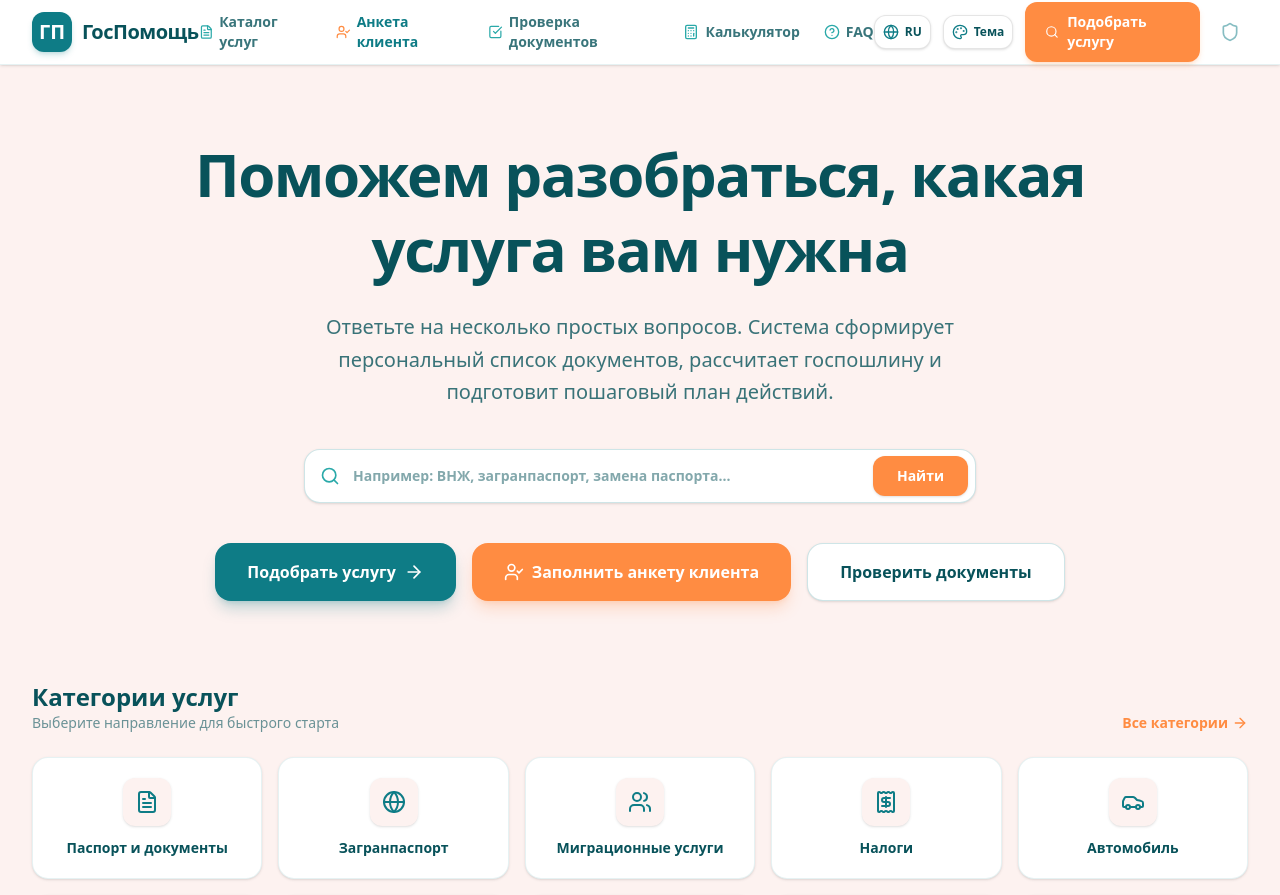
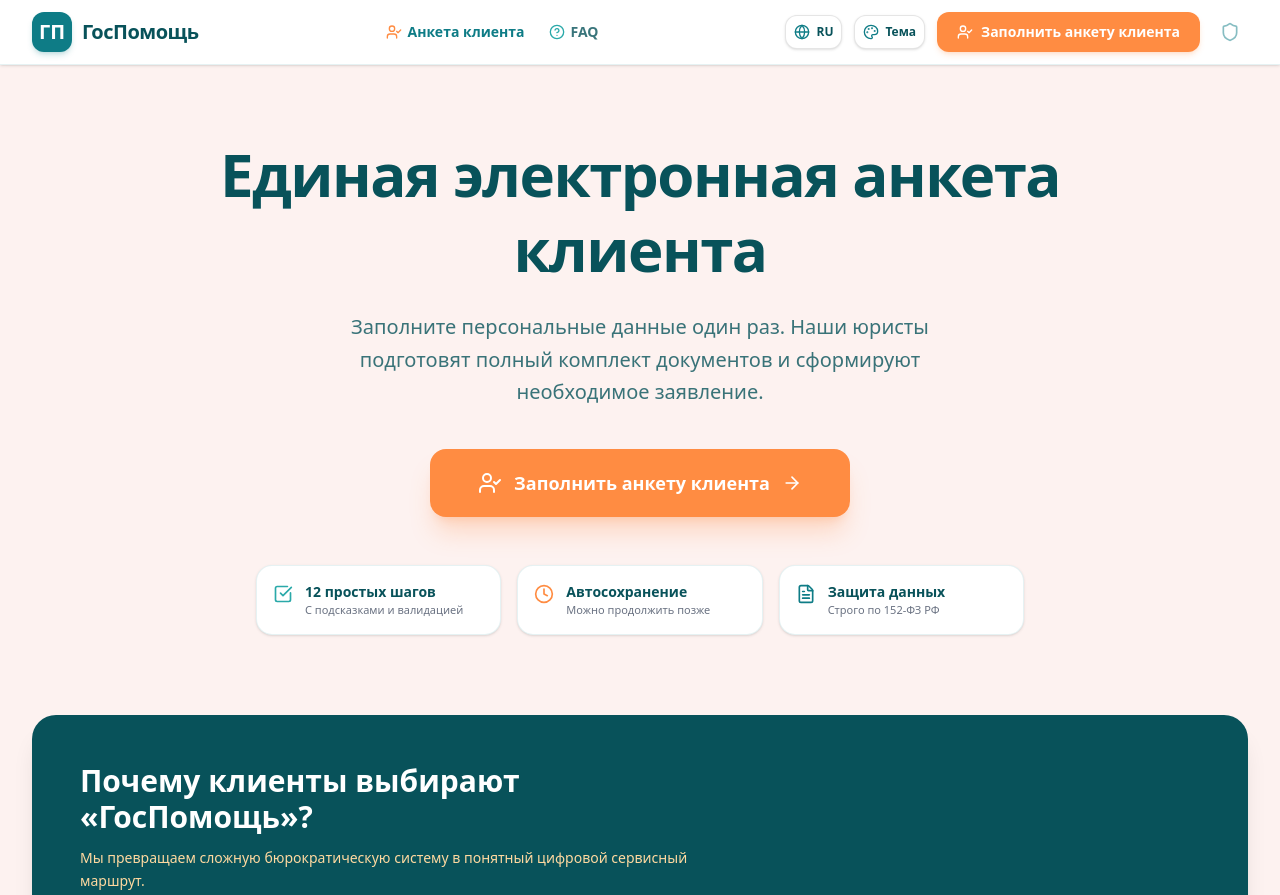
Before and after one commit to Hafiz0ff/gospomosh, a Next.js app: page / in a window 1280 px wide. Shown: the top 895 px of the page. Built offline with nearby package versions, Linux system fonts and the light colour scheme.

Commit message:
feat: focus frontend on Client Questionnaire, hide Catalog, Calculator, and CheckDocs from public navigation

```diff
--- a/app/page.tsx
+++ b/app/page.tsx
@@ -1,162 +1,82 @@
 "use client";
 
-import React, { useState } from "react";
+import React from "react";
 import Link from "next/link";
-import { MOCK_CATEGORIES, MOCK_SERVICES } from "@/lib/mockData";
-import ServiceCard from "@/components/ServiceCard";
 import { useLanguage } from "@/lib/languageContext";
 import {
-  Search, ArrowRight, ShieldCheck, CheckCircle, Sparkles, UserCheck,
-  FileText, Globe, Users, Receipt, Car, Home, Heart, Shield, Scale, FileCheck
+  ShieldCheck, CheckCircle, Sparkles, UserCheck, ArrowRight, FileText, CheckSquare, Clock
 } from "lucide-react";
-
-export function getCategoryIcon(slug: string) {
-  switch (slug) {
-    case "passport":
-      return <FileText className="w-6 h-6" />;
-    case "zagranpasport":
-      return <Globe className="w-6 h-6" />;
-    case "migration":
-      return <Users className="w-6 h-6" />;
-    case "taxes":
-      return <Receipt className="w-6 h-6" />;
-    case "auto":
-      return <Car className="w-6 h-6" />;
-    case "realty":
-      return <Home className="w-6 h-6" />;
-    case "family":
-      return <Heart className="w-6 h-6" />;
-    case "pension":
-      return <Shield className="w-6 h-6" />;
-    case "legal":
-      return <Scale className="w-6 h-6" />;
-    case "certificates":
-      return <FileCheck className="w-6 h-6" />;
-    default:
-      return <FileText className="w-6 h-6" />;
-  }
-}
 
 export default function HomePage() {
   const { t, language } = useLanguage();
-  const [search, setSearch] = useState("");
-
-  const getCategoryName = (slug: string, originalName: string) => {
-    if (language === "tg") {
-      switch (slug) {
-        case "passport": return "Шиноснома ва ҳуҷҷатҳо";
-        case "zagranpasport": return "Шиносномаи хориҷӣ";
-        case "migration": return "Хизматрасониҳои муҳоҷиратӣ";
-        case "taxes": return "Андозҳо (ИНН)";
-        case "auto": return "Автомобил ва ронандагӣ";
-        case "realty": return "Амволи ғайриманқул";
-        case "family": return "Оила ва кӯдакон";
-        case "pension": return "Нафақа ва кӯмакпулиҳо";
-        case "legal": return "Ёрии ҳуқуқӣ";
-        case "certificates": return "Маълумотномаҳо ва иқтибосҳо";
-        default: return originalName;
-      }
-    }
-    return originalName;
-  };
 
   return (
     <div className="space-y-16 py-4 text-[#08525a]">
+      {/* Hero Section */}
       <section className="text-center max-w-4xl mx-auto space-y-6 pt-6 pb-4">
         <h1 className="text-3xl sm:text-5xl lg:text-6xl font-black tracking-tight leading-tight">
-          {t.homeTitle}
+          {language === "tg" ? "Саволномаи ягонаи мизоҷ" : "Единая электронная анкета клиента"}
         </h1>
 
         <p className="text-base sm:text-xl text-[#08525a]/80 max-w-2xl mx-auto leading-relaxed font-medium">
-          {t.homeSubtitle}
+          {language === "tg"
+            ? "Маълумоти шахсии худро як маротиба ворид кунед. Мутахассисони мо дар асоси саволномаи шумо бастаи ҳуҷҷатҳоро омода ва ҳамроҳии ҳуқуқӣ менамоянд."
+            : "Заполните персональные данные один раз. Наши юристы подготовят полный комплект документов и сформируют необходимое заявление."}
         </p>
 
-        <div className="max-w-2xl mx-auto relative pt-4">
-          <div className="relative flex items-center">
-            <Search className="w-5 h-5 text-[#2AA9A9] absolute left-4 pointer-events-none" />
-            <input
-              type="text"
-              value={search}
-              onChange={(e) => setSearch(e.target.value)}
-              placeholder={t.searchPlaceholder}
-              className="w-full pl-12 pr-32 py-4 rounded-2xl border border-[#0E7C86]/20 shadow-sm focus:ring-2 focus:ring-[#0E7C86] focus:border-transparent text-sm font-semibold transition outline-none bg-white text-[#08525a]"
-            />
-            <Link
-              href={search ? `/services?q=${encodeURIComponent(search)}` : "/services"}
-              className="absolute right-2 bg-[#FF8C42] hover:bg-[#E66E26] text-white font-bold px-6 py-2.5 rounded-xl text-sm transition shadow-sm"
-            >
-              {t.searchBtn}
-            </Link>
-          </div>
+        {/* Big CTA */}
+        <div className="flex flex-wrap justify-center gap-4 pt-4">
+          <Link
+            href="/client/questionnaire"
+            className="bg-[#FF8C42] hover:bg-[#E66E26] text-white font-extrabold text-base sm:text-lg px-8 sm:px-12 py-4 sm:py-5 rounded-2xl shadow-xl shadow-[#FF8C42]/25 transition flex items-center space-x-3 active:scale-95"
+          >
+            <UserCheck className="w-6 h-6" />
+            <span>{t.btnFillQuestionnaire}</span>
+            <ArrowRight className="w-5 h-5" />
+          </Link>
         </div>
 
-        <div className="flex flex-wrap justify-center gap-4 pt-4">
-          <Link
-            href="/wizard/vid-na-zhitelstvo"
-            className="bg-[#0E7C86] hover:bg-[#08525a] text-white font-extrabold text-sm sm:text-base px-6 sm:px-8 py-3.5 sm:py-4 rounded-2xl shadow-lg shadow-[#0E7C86]/25 transition flex items-center space-x-2"
-          >
-            <span>{t.btnPickService}</span>
-            <ArrowRight className="w-5 h-5" />
-          </Link>
-          <Link
-            href="/client/questionnaire"
-            className="bg-[#FF8C42] hover:bg-[#E66E26] text-white font-extrabold text-sm sm:text-base px-6 sm:px-8 py-3.5 sm:py-4 rounded-2xl shadow-lg shadow-[#FF8C42]/25 transition flex items-center space-x-2"
-          >
-            <UserCheck className="w-5 h-5" />
-            <span>{t.btnFillQuestionnaire}</span>
-          </Link>
-          <Link
-            href="/documents"
-            className="bg-white hover:bg-[#FFFBF3] border border-[#0E7C86]/20 text-[#08525a] font-extrabold text-sm sm:text-base px-6 sm:px-8 py-3.5 sm:py-4 rounded-2xl transition shadow-sm"
-          >
-            {t.btnCheckDocs}
-          </Link>
+        {/* Feature Points */}
+        <div className="grid grid-cols-1 sm:grid-cols-3 gap-4 max-w-3xl mx-auto pt-6 text-left">
+          <div className="p-4 bg-white rounded-2xl border border-[#0E7C86]/10 shadow-sm flex items-start space-x-3">
+            <CheckSquare className="w-5 h-5 text-[#2AA9A9] flex-shrink-0 mt-0.5" />
+            <div>
+              <h4 className="font-bold text-xs sm:text-sm text-[#08525a]">
+                {language === "tg" ? "12 қадами фаҳмо" : "12 простых шагов"}
+              </h4>
+              <p className="text-[11px] text-gray-500">
+                {language === "tg" ? "Бо тавзеҳот ва намунаҳо" : "С подсказками и валидацией"}
+              </p>
+            </div>
+          </div>
+
+          <div className="p-4 bg-white rounded-2xl border border-[#0E7C86]/10 shadow-sm flex items-start space-x-3">
+            <Clock className="w-5 h-5 text-[#FF8C42] flex-shrink-0 mt-0.5" />
+            <div>
+              <h4 className="font-bold text-xs sm:text-sm text-[#08525a]">
+                {language === "tg" ? "Сабти худкор" : "Автосохранение"}
+              </h4>
+              <p className="text-[11px] text-gray-500">
+                {language === "tg" ? "Имконияти идома дар вақти дигар" : "Можно продолжить позже"}
+              </p>
+            </div>
+          </div>
+
+          <div className="p-4 bg-white rounded-2xl border border-[#0E7C86]/10 shadow-sm flex items-start space-x-3">
+            <FileText className="w-5 h-5 text-[#0E7C86] flex-shrink-0 mt-0.5" />
+            <div>
+              <h4 className="font-bold text-xs sm:text-sm text-[#08525a]">
+                {language === "tg" ? "Махфияти комил" : "Защита данных"}
+              </h4>
+              <p className="text-[11px] text-gray-500">
+                {language === "tg" ? "Мувофиқи 152-ФЗ РФ" : "Строго по 152-ФЗ РФ"}
+              </p>
+            </div>
+          </div>
         </div>
       </section>
 
-      <section className="space-y-6">
-        <div className="flex justify-between items-end">
-          <div>
-            <h2 className="text-2xl font-extrabold">{t.categoriesTitle}</h2>
-            <p className="text-[#08525a]/60 text-sm font-medium">{t.categoriesSubtitle}</p>
-          </div>
-          <Link href="/services" className="text-[#FF8C42] hover:text-[#E66E26] text-sm font-bold flex items-center space-x-1">
-            <span>{t.allCategories}</span>
-            <ArrowRight className="w-4 h-4" />
-          </Link>
-        </div>
-
-        <div className="grid grid-cols-2 sm:grid-cols-3 lg:grid-cols-5 gap-4">
-          {MOCK_CATEGORIES.slice(0, 10).map((cat) => (
-            <Link
-              key={cat.id}
-              href={"/services?category=" + cat.slug}
-              className="bg-white p-5 rounded-2xl border border-[#0E7C86]/10 shadow-sm hover:shadow-md hover:border-[#2AA9A9] transition text-center group flex flex-col items-center justify-center space-y-3"
-            >
-              <div className="w-12 h-12 rounded-xl bg-[#FDF2F0] text-[#0E7C86] flex items-center justify-center group-hover:bg-[#0E7C86] group-hover:text-white transition shadow-sm">
-                {getCategoryIcon(cat.slug)}
-              </div>
-              <span className="font-extrabold text-xs sm:text-sm text-[#08525a] group-hover:text-[#FF8C42] transition">
-                {getCategoryName(cat.slug, cat.name)}
-              </span>
-            </Link>
-          ))}
-        </div>
-      </section>
-
-      <section className="space-y-6">
-        <div>
-          <h2 className="text-2xl font-extrabold">{t.popularTitle}</h2>
-          <p className="text-[#08525a]/60 text-sm font-medium">{t.popularSubtitle}</p>
-        </div>
-
-        <div className="grid grid-cols-1 md:grid-cols-2 lg:grid-cols-3 gap-6">
-          {MOCK_SERVICES.slice(0, 6).map((service) => (
-            <ServiceCard key={service.id} service={service} />
-          ))}
-        </div>
-      </section>
-
+      {/* Why Choose Section */}
       <section className="bg-[#08525a] rounded-3xl p-8 sm:p-12 text-white space-y-8 shadow-xl">
         <div className="max-w-2xl">
           <h2 className="text-2xl sm:text-3xl font-black mb-3">{t.whyChooseTitle}</h2>
--- a/components/Header.tsx
+++ b/components/Header.tsx
@@ -6,7 +6,7 @@ import ThemeSelector from "@/components/ThemeSelector";
 import LanguageSelector from "@/components/LanguageSelector";
 import { useLanguage } from "@/lib/languageContext";
 import {
-  Search, FileText, CheckSquare, Calculator, HelpCircle, Shield, UserCheck, Menu, X
+  HelpCircle, Shield, UserCheck, Menu, X
 } from "lucide-react";
 
 export default function Header() {
@@ -31,21 +31,9 @@ export default function Header() {
 
           {/* Desktop Navigation */}
           <nav className="hidden lg:flex items-center space-x-6 text-sm font-semibold text-[#08525a]/80">
-            <Link href="/services" className="hover:text-[#0E7C86] transition flex items-center space-x-1.5">
-              <FileText className="w-4 h-4 text-[#2AA9A9]" />
-              <span>{t.catalog}</span>
-            </Link>
             <Link href="/client/questionnaire" className="hover:text-[#0E7C86] transition flex items-center space-x-1.5 text-[#0E7C86] font-bold">
               <UserCheck className="w-4 h-4 text-[#FF8C42]" />
               <span>{t.clientQuestionnaire}</span>
-            </Link>
-            <Link href="/documents" className="hover:text-[#0E7C86] transition flex items-center space-x-1.5">
-              <CheckSquare className="w-4 h-4 text-[#2AA9A9]" />
-              <span>{t.checkDocs}</span>
-            </Link>
-            <Link href="/calculator" className="hover:text-[#0E7C86] transition flex items-center space-x-1.5">
-              <Calculator className="w-4 h-4 text-[#2AA9A9]" />
-              <span>{t.calculator}</span>
             </Link>
             <Link href="/faq" className="hover:text-[#0E7C86] transition flex items-center space-x-1.5">
               <HelpCircle className="w-4 h-4 text-[#2AA9A9]" />
@@ -58,11 +46,11 @@ export default function Header() {
             <LanguageSelector />
             <ThemeSelector />
             <Link
-              href="/wizard/vid-na-zhitelstvo"
+              href="/client/questionnaire"
               className="bg-[#FF8C42] hover:bg-[#E66E26] text-white font-bold text-xs sm:text-sm px-4 sm:px-5 py-2.5 rounded-xl shadow-md shadow-[#FF8C42]/20 transition flex items-center space-x-2 active:scale-95"
             >
-              <Search className="w-4 h-4" />
-              <span>{t.pickService}</span>
+              <UserCheck className="w-4 h-4" />
+              <span>{t.btnFillQuestionnaire}</span>
             </Link>
             <Link
               href="/admin"
@@ -78,10 +66,10 @@ export default function Header() {
             <LanguageSelector />
             <ThemeSelector />
             <Link
-              href="/wizard/vid-na-zhitelstvo"
+              href="/client/questionnaire"
               className="bg-[#FF8C42] text-white font-bold text-xs px-3 py-2 rounded-xl transition flex items-center space-x-1"
             >
-              <span>{t.pickBtn}</span>
+              <span>{t.clientQuestionnaire}</span>
             </Link>
             <button
               onClick={() => setIsOpen(!isOpen)}
@@ -99,36 +87,12 @@ export default function Header() {
         <div className="lg:hidden bg-white border-b border-[#0E7C86]/10 px-4 pt-2 pb-6 space-y-3 animate-in slide-in-from-top duration-200">
           <nav className="flex flex-col space-y-2 text-sm font-semibold text-[#08525a]">
             <Link
-              href="/services"
-              onClick={() => setIsOpen(false)}
-              className="p-3 rounded-xl hover:bg-[#FDF2F0] flex items-center space-x-3 transition"
-            >
-              <FileText className="w-5 h-5 text-[#2AA9A9]" />
-              <span>{t.catalog}</span>
-            </Link>
-            <Link
               href="/client/questionnaire"
               onClick={() => setIsOpen(false)}
               className="p-3 rounded-xl bg-[#FDF2F0] text-[#0E7C86] font-bold flex items-center space-x-3 transition"
             >
               <UserCheck className="w-5 h-5 text-[#FF8C42]" />
               <span>{t.clientQuestionnaire}</span>
-            </Link>
-            <Link
-              href="/documents"
-              onClick={() => setIsOpen(false)}
-              className="p-3 rounded-xl hover:bg-[#FDF2F0] flex items-center space-x-3 transition"
-            >
-              <CheckSquare className="w-5 h-5 text-[#2AA9A9]" />
-              <span>{t.checkDocs}</span>
-            </Link>
-            <Link
-              href="/calculator"
-              onClick={() => setIsOpen(false)}
-              className="p-3 rounded-xl hover:bg-[#FDF2F0] flex items-center space-x-3 transition"
-            >
-              <Calculator className="w-5 h-5 text-[#2AA9A9]" />
-              <span>{t.calculator}</span>
             </Link>
             <Link
               href="/faq"
```
Also changed, not shown: components/Footer.tsx (+3 -14 lines).
